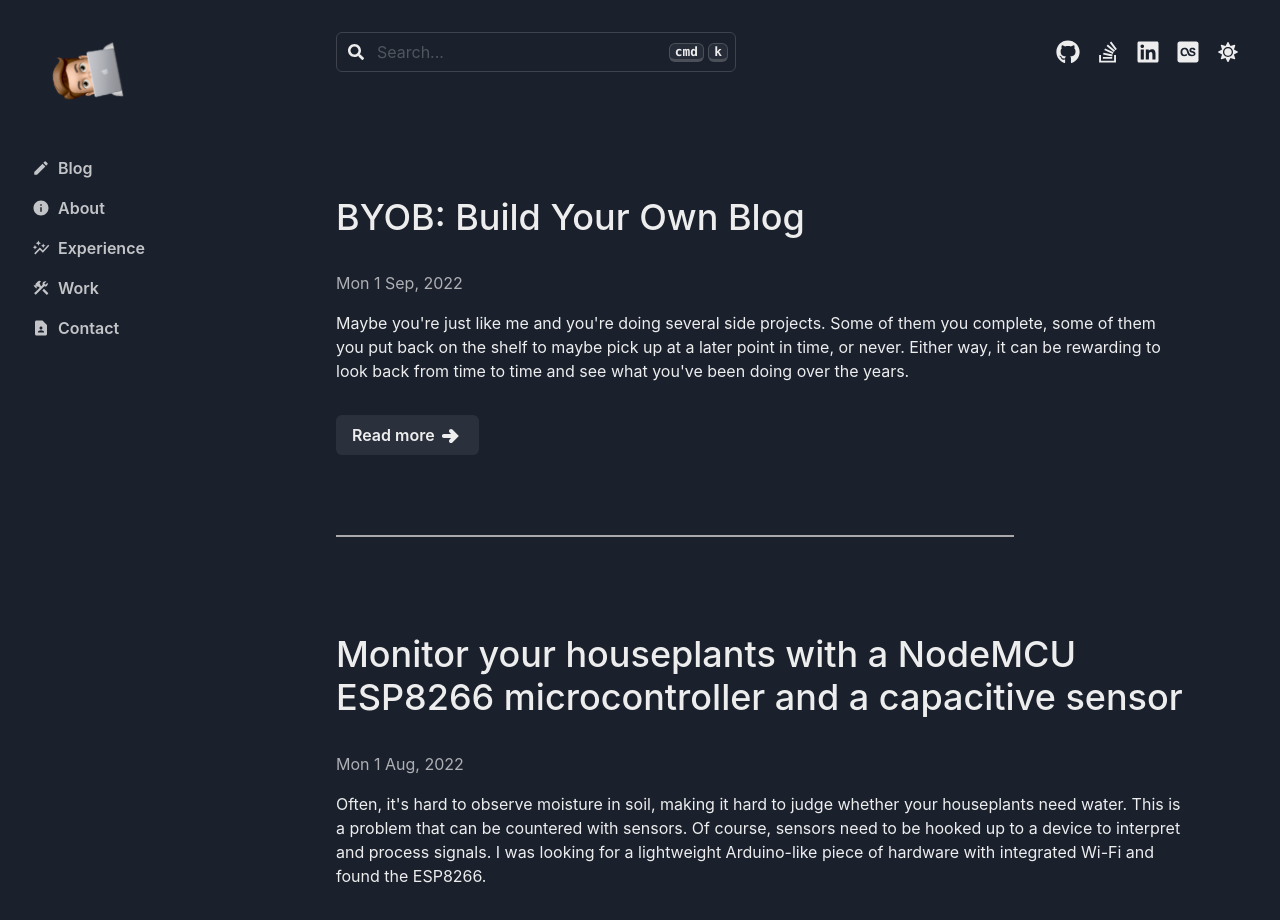
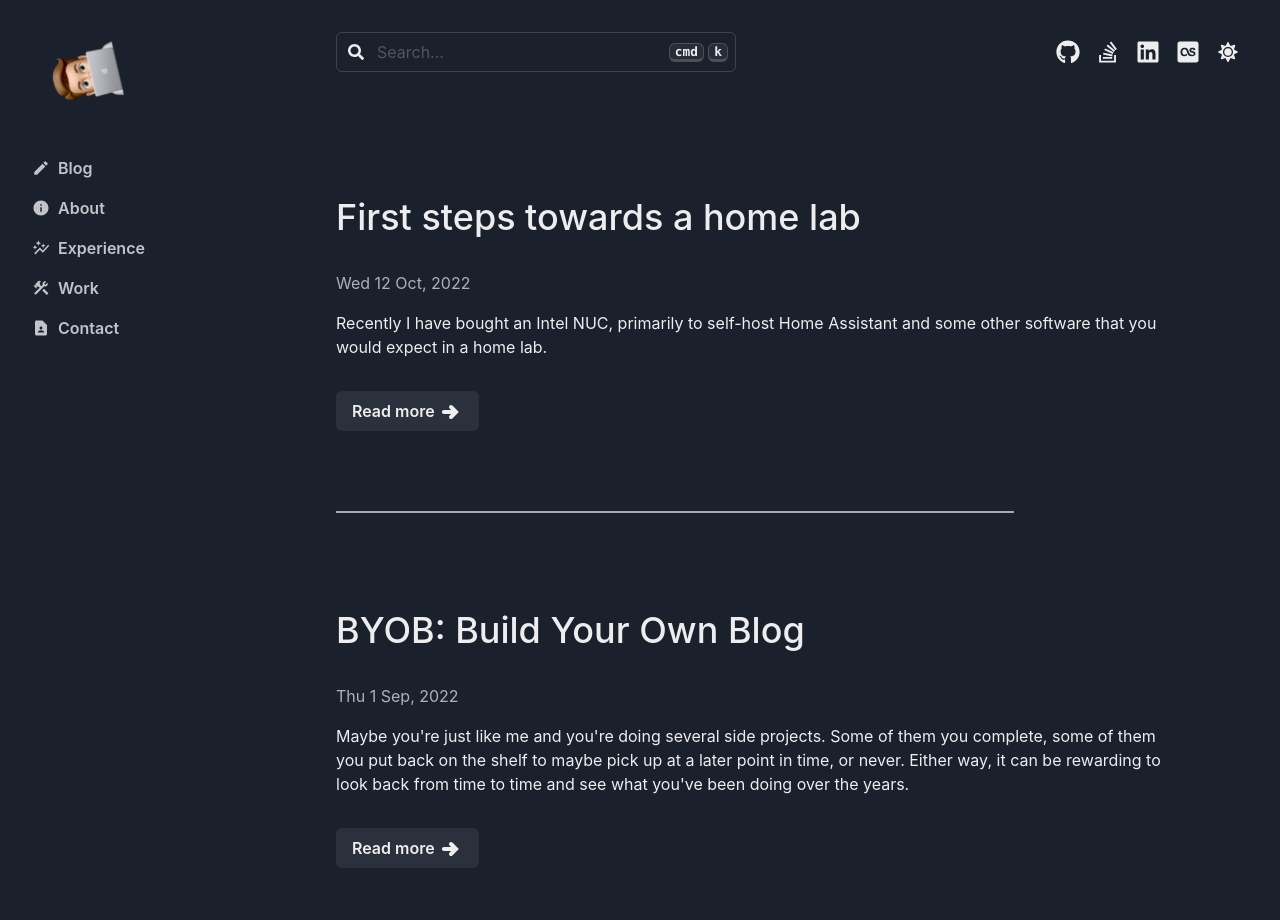
Before and after one commit to danielsteman/vite-blog, a React (Vite) app: page / in a window 1280 px wide. Shown: the top 920 px of the page. Built offline with nearby package versions, Linux system fonts and the light colour scheme.

Commit message:
:speech_balloon: new blog

```diff
--- a/src/routes/Blog.tsx
+++ b/src/routes/Blog.tsx
@@ -14,8 +14,14 @@ const Blog = () => {
     {
       id: 2,
       title: 'BYOB: Build Your Own Blog',
-      date: 'Mon 1 Sep, 2022',
+      date: 'Thu 1 Sep, 2022',
       text: 'Maybe you\'re just like me and you\'re doing several side projects. Some of them you complete, some of them you put back on the shelf to maybe pick up at a later point in time, or never. Either way, it can be rewarding to look back from time to time and see what you\'ve been doing over the years.',
+    },
+    {
+      id: 3,
+      title: 'First steps towards a home lab',
+      date: 'Wed 12 Oct, 2022',
+      text: 'Recently I have bought an Intel NUC, primarily to self-host Home Assistant and some other software that you would expect in a home lab.',
     },
   ];
   return (
```
Also changed, not shown: public/content/blog3.md (added, +2 -0 lines).
